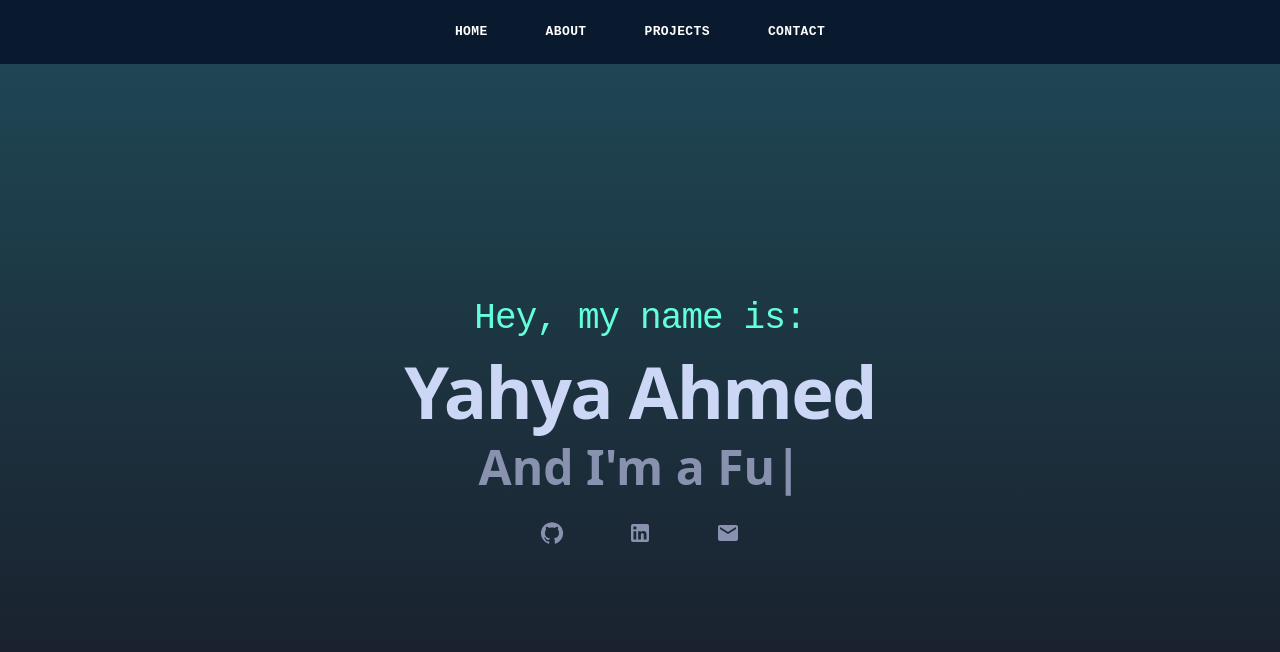
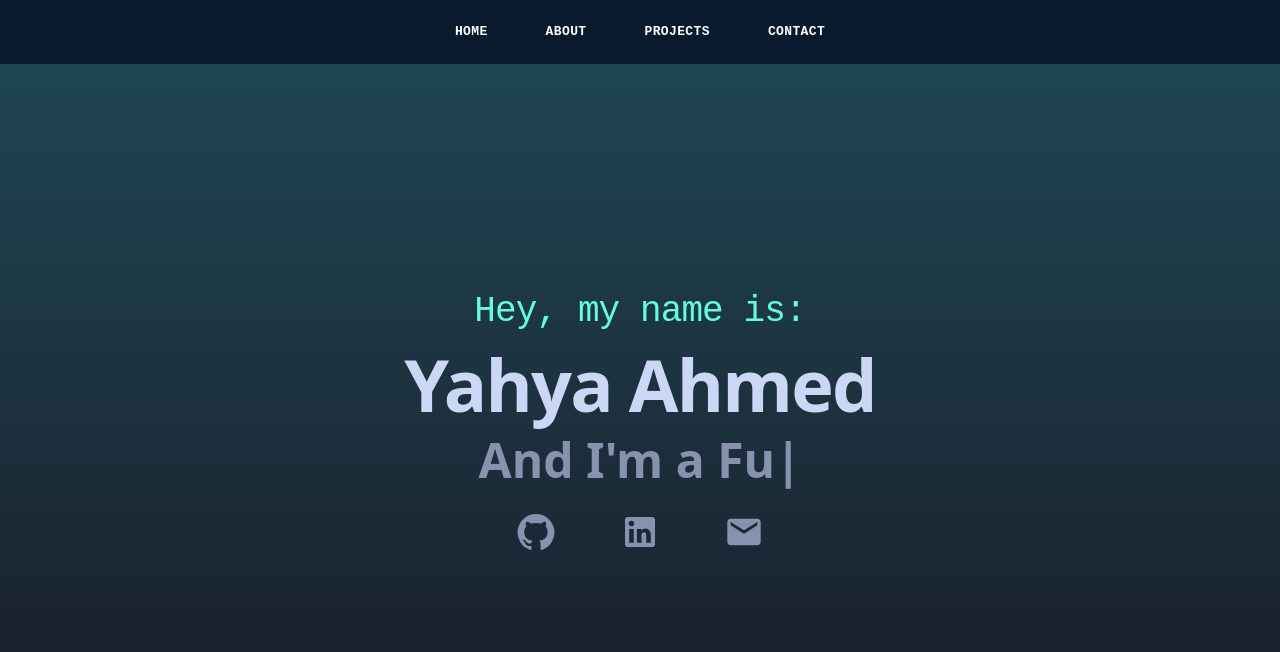
Before and after one commit to yiahmed/portfolio_template, a Next.js app: page / in a window 1280 px wide. Shown: the top 652 px of the page. Built offline with nearby package versions, Linux system fonts and the light colour scheme.

Commit message:
small edits to icon size

```diff
--- a/pages/index.js
+++ b/pages/index.js
@@ -20,7 +20,13 @@ const Home = () => {
 
   useEffect(() => {
     const typed = new Typed(el.current, {
-      strings: ["Full-Stack Developer.", "Fitness Enthusiast.", "Gamer."], // Strings to display
+      strings: [
+        "Full-Stack Developer.",
+        "Fitness Enthusiast.",
+        "Gamer.",
+        "Foodie",
+        "Dreamer.",
+      ], // Strings to display
       // Speed settings, try diffrent values untill you get good results
       startDelay: 600,
       typeSpeed: 80,
@@ -60,28 +66,26 @@ const Home = () => {
         And I&apos;m a <span ref={el}></span>
       </h3>
 
-      <div className="w-full py-7 space-x-16">
+      <div className="w-full py-7 space-x-16 animate-fade">
         <GitHubIcon
-          className={`text-3xl sm:text-5xl animate-fade ${
+          className={`animate-fade ${
             showIcons ? "" : "opacity-0"
           } cursor-pointer`}
-          style={{ animationDelay: "1s" }}
+          style={{ animationDelay: "1s", fontSize: "2.5rem" }}
           onClick={handleGitHubClick}
         />
         <LinkedInIcon
-          className={`text-3xl sm:text-5xl animate-fade ${
+          className={`animate-fade ${
             showIcons ? "" : "opacity-0"
           } cursor-pointer`}
-          style={{ animationDelay: "1s" }}
+          style={{ animationDelay: "1s", fontSize: "2.5rem" }}
           onClick={handleLinkedInClick}
         />
         <Link href="/contact">
           <EmailIcon
             onClick={handleEmailClick}
-            className={`text-3xl sm:text-5xl animate-fade ${
-              showIcons ? "" : "opacity-0"
-            }`}
-            style={{ animationDelay: "1s" }}
+            className={`animate-fade ${showIcons ? "" : "opacity-0"}`}
+            style={{ animationDelay: "1s", fontSize: "2.5rem" }}
           />
         </Link>
       </div>
```
